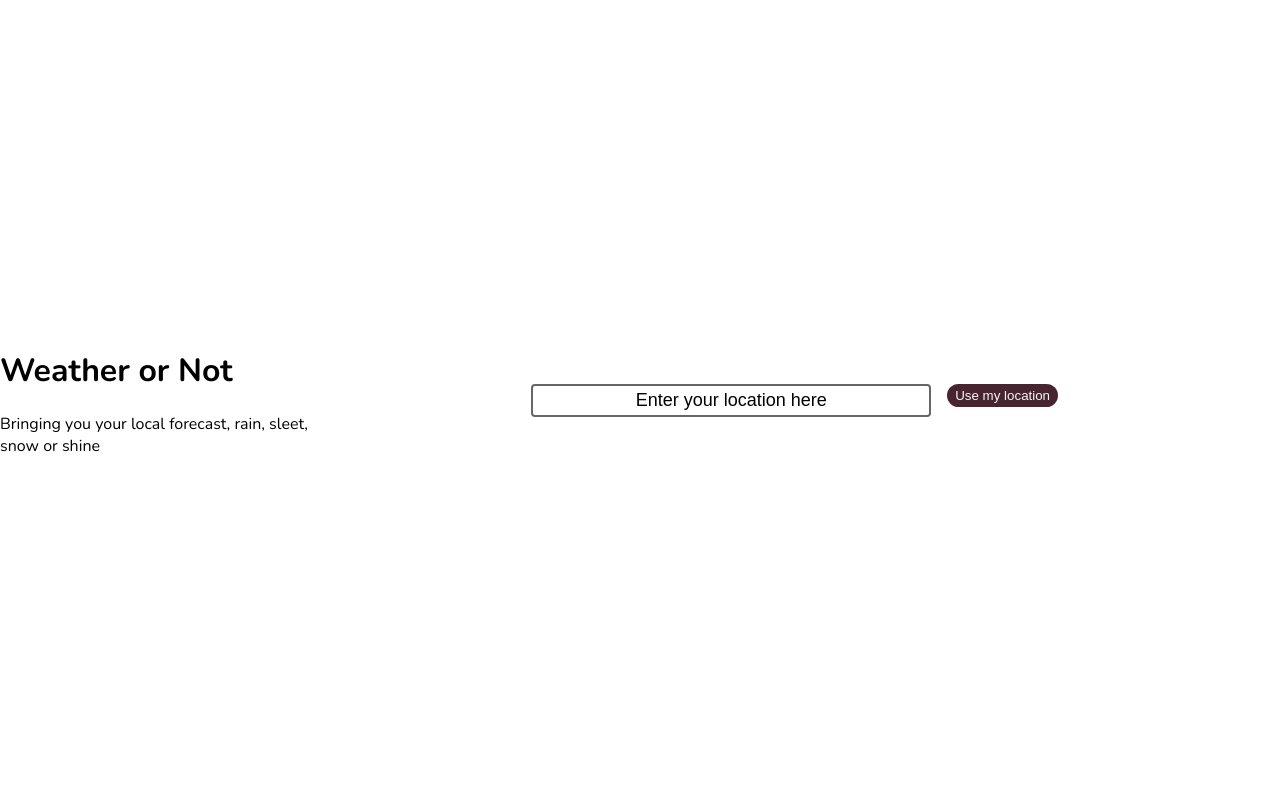
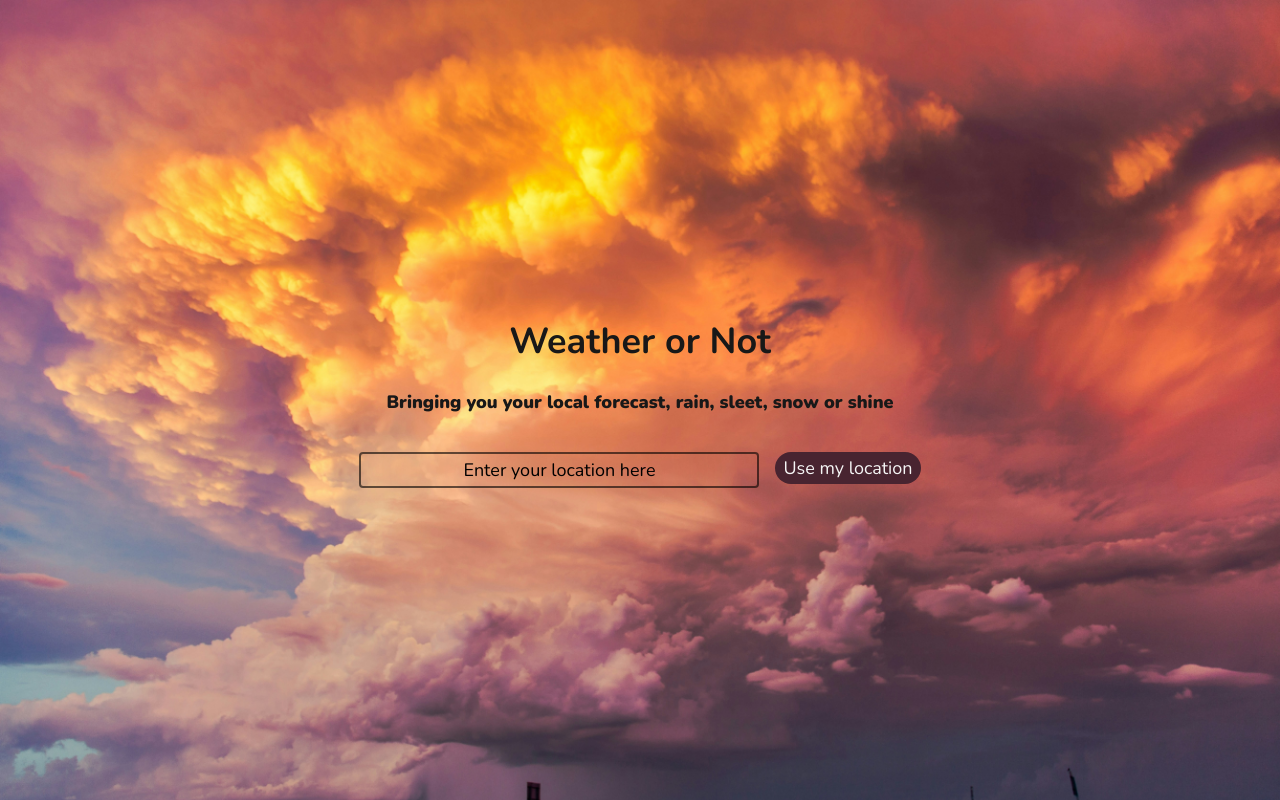
Before and after one commit to natividadalvarez/WeatherApp, an Angular app: page / in a window 1280 px wide. Built offline with nearby package versions, Linux system fonts and the light colour scheme.

Commit message:
Modify global styles. Add bg image

```diff
--- a/src/styles.scss
+++ b/src/styles.scss
@@ -17,12 +17,27 @@ body {
     display: flex;
     justify-content: center;
     align-items: center;
+    background-image: url('/bg.jpg');
+    background-size: cover;
+    font-size: 18px;
+    color: #181818;
+}
+
+input, button {
+    font-family: "Nunito";
+    font-size: 18px;
+}
+
+header {
+    font-weight: 900;
+    text-align: center;
 }
 
 app-root {
     width: 100vw;
     height: 100vh;
     display: flex;
+    flex-direction: column;
     justify-content: center;
     align-items: center;
 }
```
Also changed, not shown: public/bg.jpg (added).
